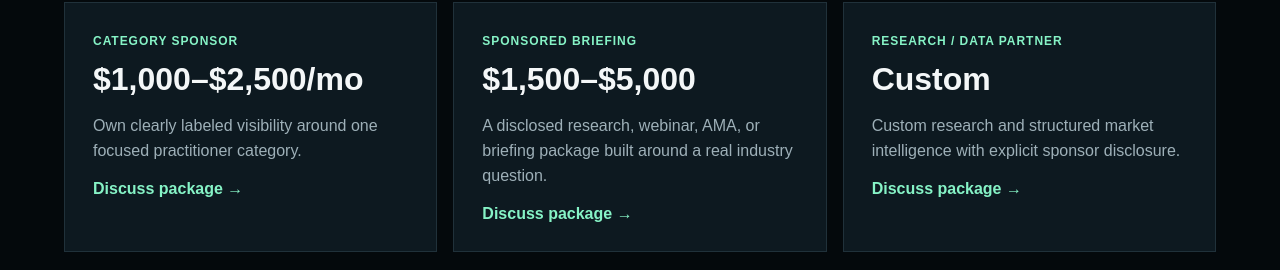
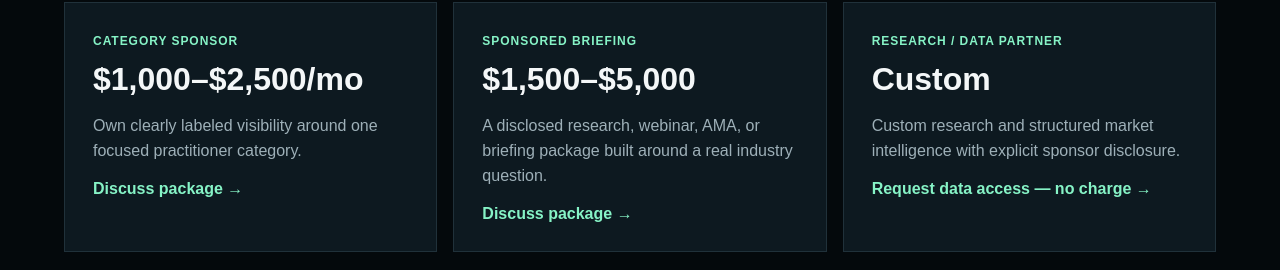
Before and after one commit to DopestT/data-center.forum, a Next.js app: page /advertise in a window 1280 px wide. Shown: the part 909-1179 px from the top of the page. Built offline with nearby package versions, Linux system fonts and the light colour scheme.

Commit message:
Make Data Partner intake work without Supabase
* Add no-charge Data Partner intake link

* Route data partner leads through live hosted intake

* Make data partner inquiry independent of Supabase

```diff
--- a/app/advertise/page.tsx
+++ b/app/advertise/page.tsx
@@ -1,12 +1,12 @@
 import Link from "next/link";
-import { sponsorshipPlans } from "../../lib/monetization";
+import { checkoutLinks, sponsorshipPlans } from "../../lib/monetization";
 
 export default async function AdvertisePage({ searchParams }: { searchParams: Promise<{ sent?: string }> }) {
   const query = await searchParams;
   return <main>
     <header className="topbar"><Link className="brand" href="/">DataCenter<span>.forum</span></Link><nav><Link href="/database">Database</Link><Link href="/intelligence">Data</Link><Link href="/vendors">Companies</Link><Link href="/pricing">Pricing</Link></nav></header>
     <section className="commerceHero"><span className="kicker">DATA, RESEARCH & INDUSTRY MARKETING</span><h1>Put infrastructure intelligence to work.</h1><p>Request a custom data cut, structured research package, or clearly labeled industry-marketing program. Commercial spend never changes project facts, verification, rankings, moderation, or access to private member data.</p><div className="heroActions"><a className="buttonLink" href="#inquire">Request a package</a><Link href="/intelligence">See the data product →</Link></div></section>
-    <section className="section darkSection"><div className="sectionHead"><div><span className="kicker">PACKAGES</span><h2>High-value, low-clutter inventory</h2></div></div><div className="pricingGrid">{sponsorshipPlans.map(plan => <article className="priceCard" key={plan.name}><span>{plan.name}</span><h3>{plan.price}</h3><p>{plan.name === "Category Sponsor" ? "Own clearly labeled visibility around one focused practitioner category." : plan.name === "Sponsored Briefing" ? "A disclosed research, webinar, AMA, or briefing package built around a real industry question." : "Custom research and structured market intelligence with explicit sponsor disclosure."}</p><a href="#inquire">Discuss package →</a></article>)}</div></section>
+    <section className="section darkSection"><div className="sectionHead"><div><span className="kicker">PACKAGES</span><h2>High-value, low-clutter inventory</h2></div></div><div className="pricingGrid">{sponsorshipPlans.map(plan => <article className="priceCard" key={plan.name}><span>{plan.name}</span><h3>{plan.price}</h3><p>{plan.name === "Category Sponsor" ? "Own clearly labeled visibility around one focused practitioner category." : plan.name === "Sponsored Briefing" ? "A disclosed research, webinar, AMA, or briefing package built around a real industry question." : "Custom research and structured market intelligence with explicit sponsor disclosure."}</p>{plan.name === "Research / Data Partner" ? <a href={checkoutLinks.dataPartnerInquiry} target="_blank" rel="noreferrer">Request data access — no charge →</a> : <a href="#inquire">Discuss package →</a>}</article>)}</div></section>
     <section className="section"><div className="principleGrid"><article><span>01</span><h3>Disclosure is permanent</h3><p>Sponsored content stays labeled wherever it is reused or indexed.</p></article><article><span>02</span><h3>No pay-to-rank</h3><p>Commercial spend does not control organic search, forum ranking, or member sentiment.</p></article><article><span>03</span><h3>No private-data resale</h3><p>Buyer introductions require explicit user intent and consent.</p></article><article><span>04</span><h3>Measure business outcomes</h3><p>Lead requests, qualified introductions, event registrations, and engagement matter more than raw impressions.</p></article></div></section>
     <section id="inquire" className="section commerceSplit"><div><span className="kicker">SALES INQUIRY</span><h2>Tell us what you need to move</h2><p>Pipeline, market education, hiring, category awareness, or a specific launch. We will keep the commercial package narrow enough to measure.</p>{query.sent === "1" && <p className="successNotice">Inquiry received.</p>}</div><form className="commerceForm" action="/api/sponsorship-inquiries" method="post"><label>Company<input name="company_name" required /></label><label>Your name<input name="contact_name" required /></label><label>Work email<input name="contact_email" type="email" required /></label><label>Package<select name="package" defaultValue="Category Sponsor">{sponsorshipPlans.map(plan => <option key={plan.name}>{plan.name}</option>)}</select></label><label>Budget range<input name="budget" placeholder="$1,500–$5,000" /></label><label>Goal<textarea name="notes" minLength={10} maxLength={3000} required /></label><button type="submit">Request sponsorship package</button></form></section>
   </main>;
--- a/app/intelligence/page.tsx
+++ b/app/intelligence/page.tsx
@@ -72,7 +72,7 @@ export default function IntelligencePage() {
             <span>DATA PARTNER</span><h3>Custom</h3>
             <p>Structured exports and research cuts shaped around an industry workflow.</p>
             <ul><li>Market or company cuts</li><li>Selected fields</li><li>Relationship data</li><li>Custom delivery scope</li></ul>
-            <Link href="/advertise#inquire">Discuss data access →</Link>
+            <a href={checkoutLinks.dataPartnerInquiry} target="_blank" rel="noreferrer">Request data access — no charge →</a>
           </article>
         </div>
       </section>
--- a/lib/monetization.ts
+++ b/lib/monetization.ts
@@ -1,6 +1,7 @@
 export const checkoutLinks = {
   pro: "https://buy.stripe.com/3cI7sL7Rp4jyad08e1dZ60a",
-  featuredCompany: "https://buy.stripe.com/14A4gz1t12bqdpc79XdZ60b"
+  featuredCompany: "https://buy.stripe.com/14A4gz1t12bqdpc79XdZ60b",
+  dataPartnerInquiry: "https://buy.stripe.com/fZubJ11t12bq84S79XdZ60c"
 } as const;
 
 export const companyPlans = [
```
